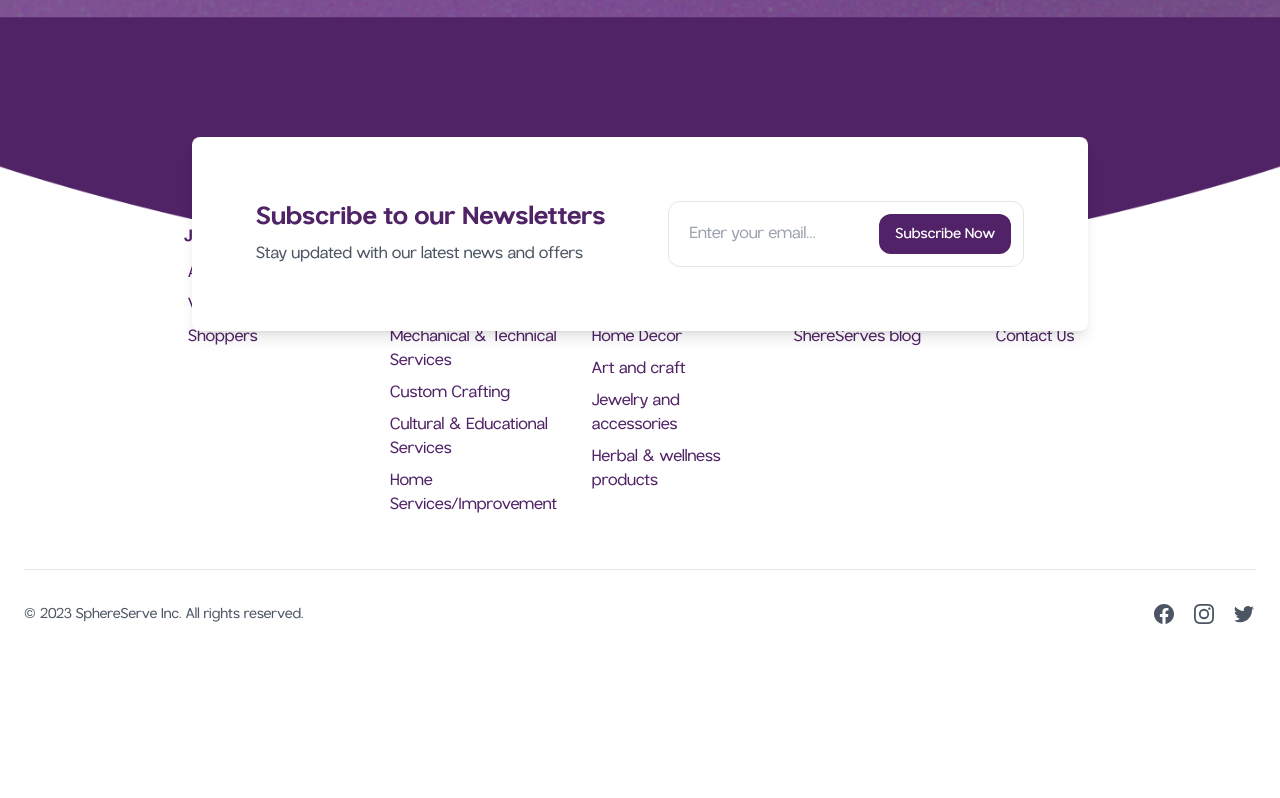
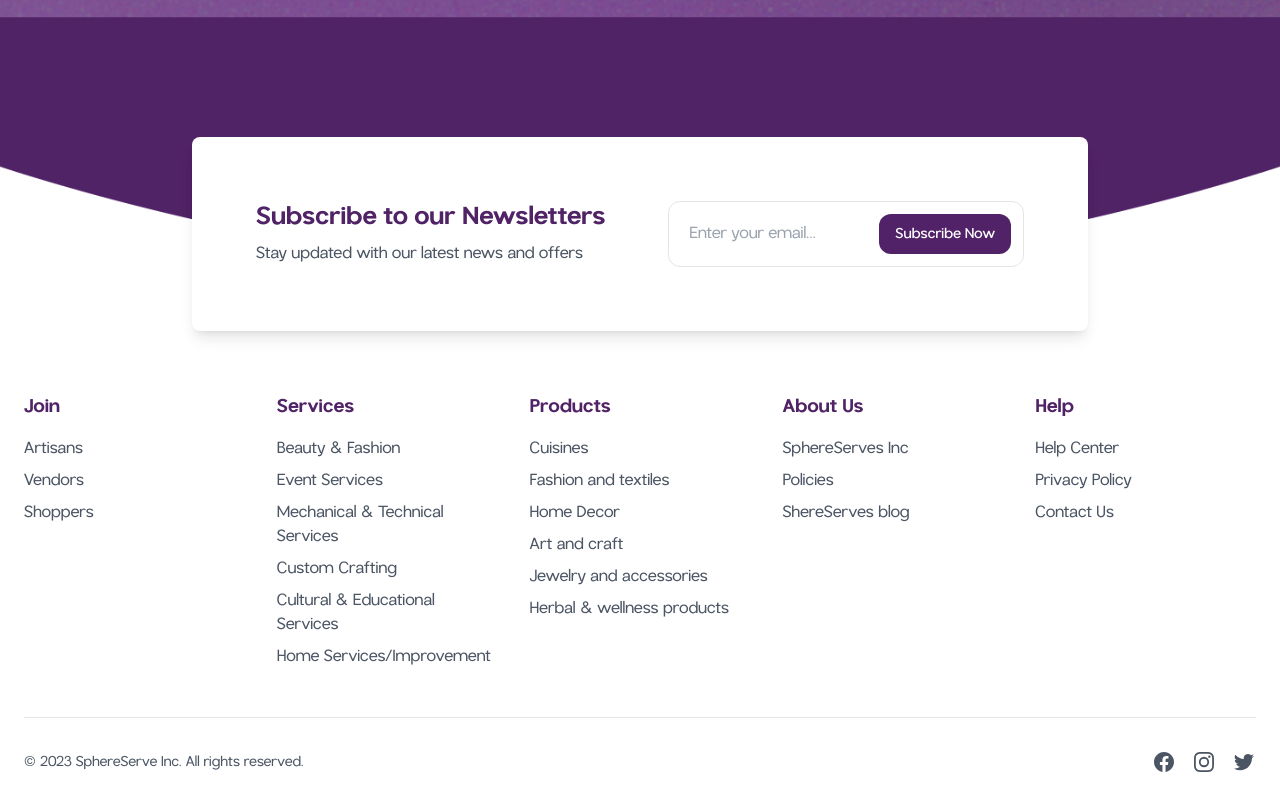
Before and after one commit to Sserve-repo/SST-Frontend, a Next.js app: page / in a window 1280 px wide. Shown: the part 9118-9916 px from the top of the page. Before the commit the page ends 9768 px from the top, so only its background shows below. Built offline with nearby package versions, Linux system fonts and the light colour scheme.

Commit message:
refactor FooterItems component to consolidate sections and improve layout

```diff
--- a/components/landing/FooterItems.tsx
+++ b/components/landing/FooterItems.tsx
@@ -1,84 +1,64 @@
 import React from "react";
 
 const FooterItems = () => {
-  const join = ["Artisans", "Vendors", "Shoppers"];
-  const products = [
+  const footerSections = [
+    {
+      title: "Join",
+      items: ["Artisans", "Vendors", "Shoppers"],
+    },
+    {
+      title: "Services",
+      items: [
+        "Beauty & Fashion",
+        "Event Services",
+        "Mechanical & Technical Services",
+        "Custom Crafting",
+        "Cultural & Educational Services",
+        "Home Services/Improvement",
+      ],
+    },
+    {
+      title: "Products",
+      items: [
         "Cuisines",
         "Fashion and textiles",
         "Home Decor",
         "Art and craft",
         "Jewelry and accessories",
         "Herbal & wellness products",
+      ],
+    },
+    {
+      title: "About Us",
+      items: ["SphereServes Inc", "Policies", "ShereServes blog"],
+    },
+    {
+      title: "Help",
+      items: ["Help Center", "Privacy Policy", "Contact Us"],
+    },
   ];
 
-  const services = [
-    "Beauty & Fashion",
-    "Event Services",
-    "Mechanical & Technical Services",
-    "Custom Crafting",
-    "Cultural & Educational Services",
-    "Home Services/Improvement",
-  ];
-  const aboutUs = ["SphereServes Inc", "Policies", "ShereServes blog"];
-  const help = ["Help Center", "Piracy Policy", "Contact Us"];
-
   return (
-    <div className="flex  bg-white justify-center items-center mt-26 pt-26  lg:w-[80%] lg:mx-40 text-[#502266]">
-      <div className="grid sm:grid-cols-1 lg:grid-cols-5 w-full gap-6 justify-center ">
-        <div>
-          <p className="font-bold my-2">Join</p>
-          {join.map((item, index) => {
-            return (
+    <div className="grid grid-cols-2 md:grid-cols-3 lg:grid-cols-5 gap-8 pt-44">
+      {footerSections.map((section, index) => (
         <div key={index}>
-                <p className="hover:cursor-pointer p-1">{item}</p>
+          <h3 className="font-bold text-lg text-[#502266] mb-4">
+            {section.title}
+          </h3>
+          <ul className="space-y-2">
+            {section.items.map((item, itemIndex) => (
+              <li key={itemIndex}>
+                <a
+                  href="#"
+                  className="text-gray-600 hover:text-[#502266] transition-colors duration-200"
+                >
+                  {item}
+                </a>
+              </li>
+            ))}
+          </ul>
         </div>
-            );
-          })}
-        </div>
-        <div>
-          <p className="font-bold my-2">Services</p>
-          {services.map((item, index) => {
-            return (
-              <div key={index}>
-                <p className="hover:cursor-pointer p-1">{item}</p>
-              </div>
-            );
-          })}
-        </div>
-        <div>
-          {" "}
-          <p className="font-bold my-2">Products</p>
-          {products.map((item, index) => {
-            return (
-              <div key={index}>
-                <p className="hover:cursor-pointer p-1">{item}</p>
-              </div>
-            );
-          })}
-        </div>
-        <div>
-          {" "}
-          <p className="font-bold my-2">About Us</p>
-          {aboutUs.map((item, index) => {
-            return (
-              <div key={index}>
-                <p className="hover:cursor-pointer p-1">{item}</p>
-              </div>
-            );
-          })}
-        </div>
-        <div>
-          {" "}
-          <p className="font-bold my-2">Help</p>
-          {help.map((item, index) => {
-            return (
-              <div key={index}>
-                <p className="hover:cursor-pointer p-1">{item}</p>
-              </div>
-            );
-          })}
-        </div>
-      </div>
+      ))}
     </div>
   );
 };
```
Lines whose indentation alone changed are shown as unchanged.
